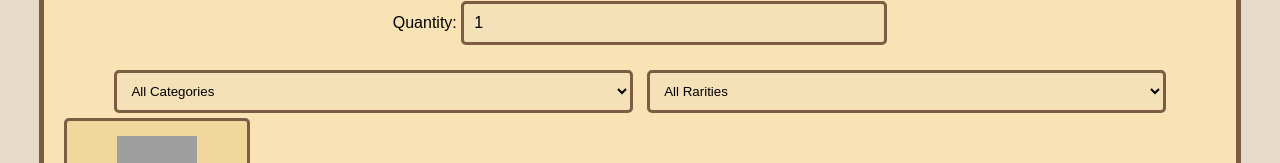
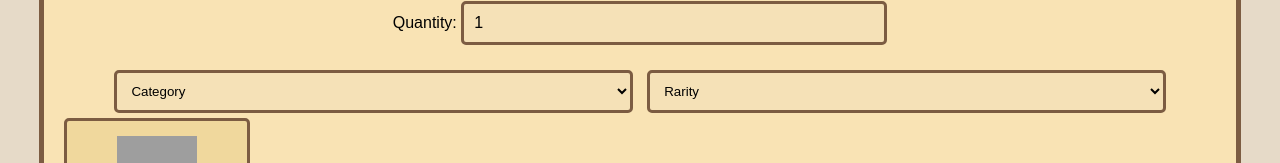
Before and after one commit to BV0073194/StardewValleyMenu, a plain HTML site: page index.html in a window 1280 px wide. Shown: the part 143-306 px from the top of the page. Drawn offline with Linux system fonts and the light colour scheme; grey boxes are pictures that could not be loaded.

Commit message:
Update index.html

```diff
--- a/index.html
+++ b/index.html
@@ -120,12 +120,14 @@
     <!-- Filter Options -->
     <div class="filters">
         <select id="category-filter">
+            <option value="placeholder">Category</option>
             <option value="all">All Categories</option>
             <option value="Tool">Tool</option>
             <option value="Item">Item</option>
         </select>
 
         <select id="rarity-filter">
+            <option value="placeholder">Rarity</option>
             <option value="all">All Rarities</option>
             <option value="all">None</option>
             <option value="Common">Common</option>
```
